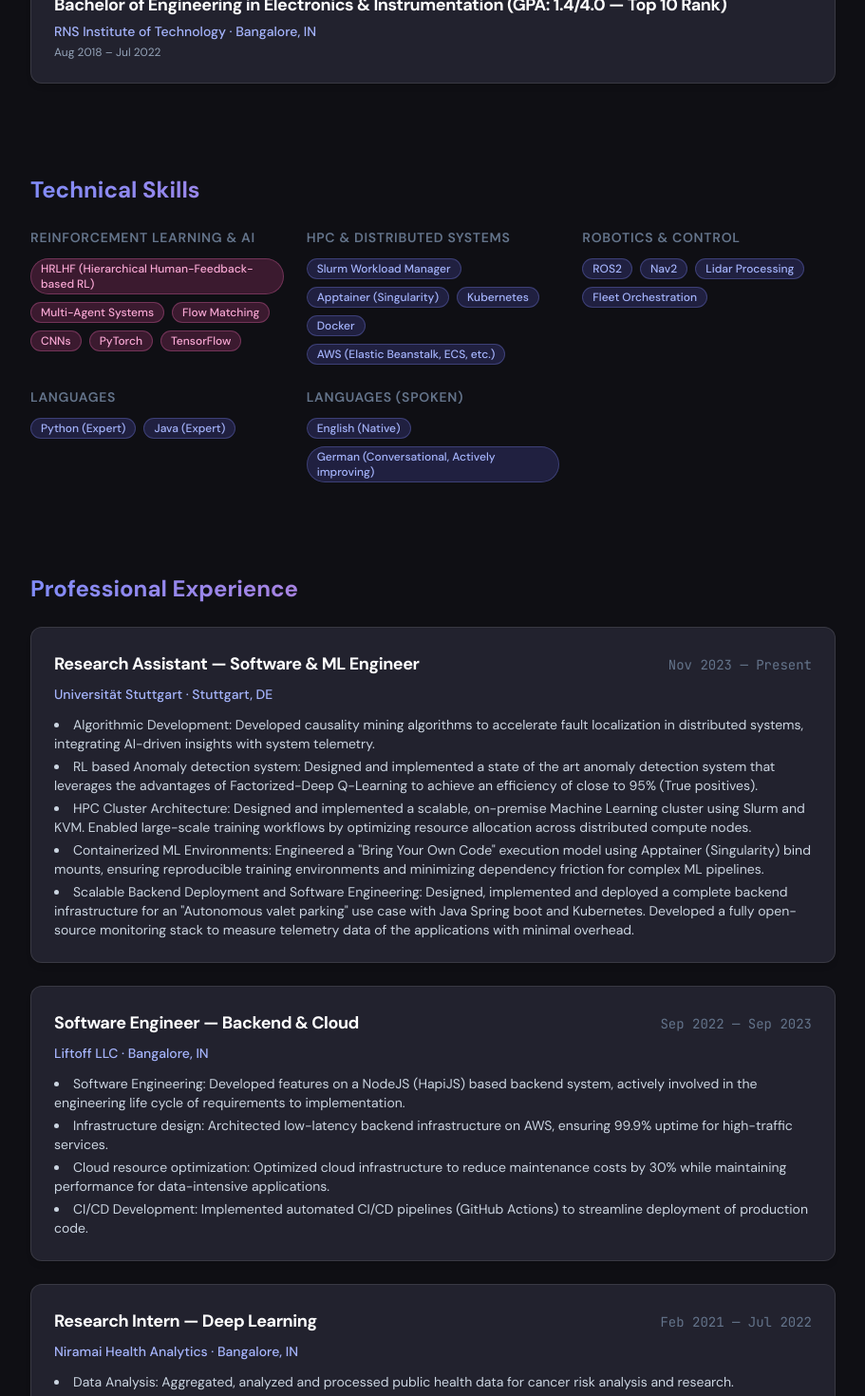
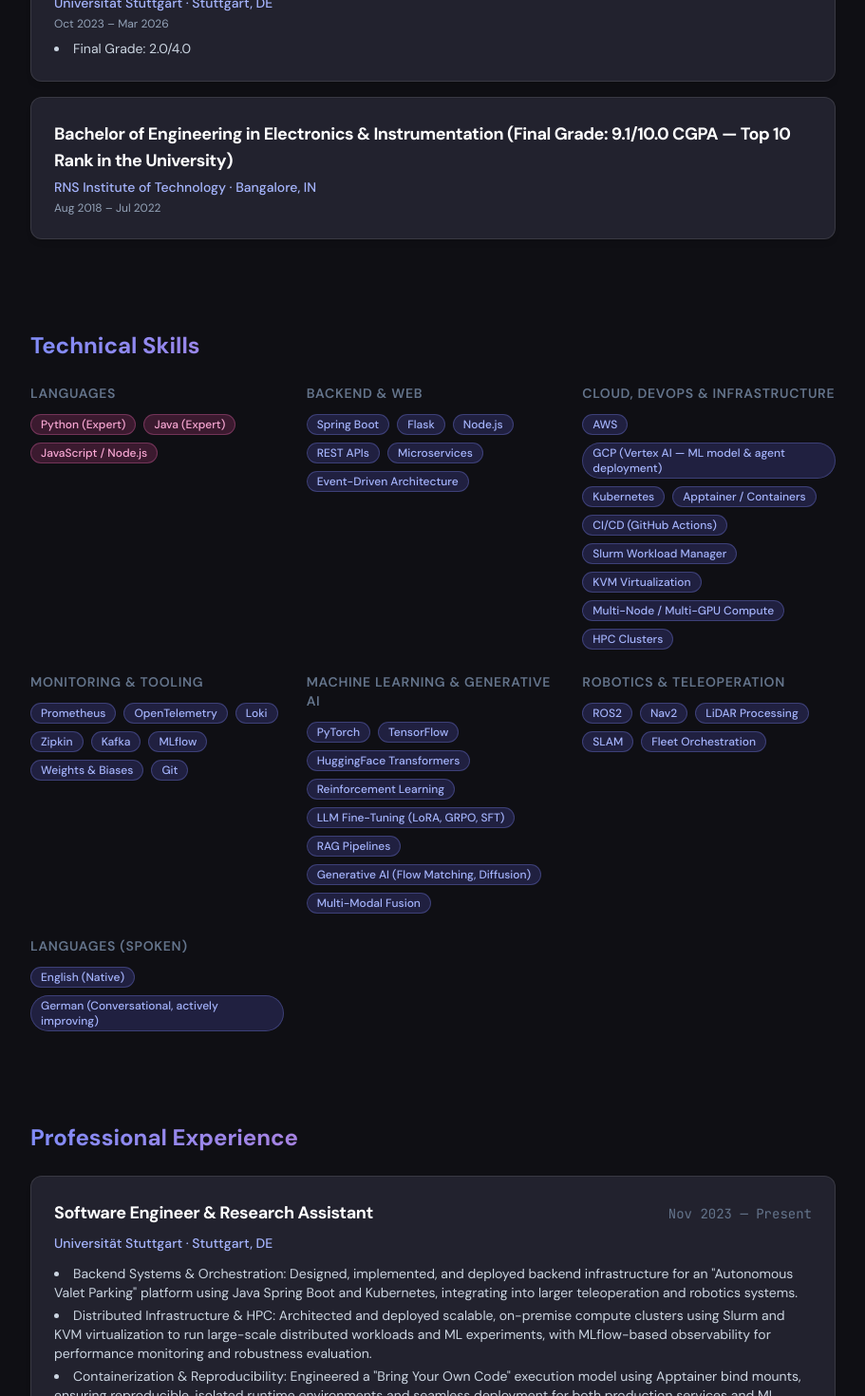
Before and after one commit to imkannadiga/OnlineCV, a React (Vite) app: page / in a window 1280 px wide. Shown: the part 880-2350 px from the top of the page at 95% size, without its empty margins (184-1095 px from the left). Built offline with nearby package versions, Linux system fonts and the light colour scheme.

Commit message:
update data

```diff
--- a/src/data/resumeData.js
+++ b/src/data/resumeData.js
@@ -4,7 +4,7 @@
 export const resumeData = {
   profile: {
     name: 'Athreya Hosahalli Prakash',
-    title: 'Machine Learning Engineer | AI researcher | Reinforcement Learning (RL) & HPC Specialist',
+    title: 'Software Engineer & AI/ML Researcher | Backend, Cloud & Distributed Systems | Generative AI, RL & Robotics',
     tagline: 'Python · PyTorch · Kubernetes · Slurm · ROS2 · HRLHF',
     email: 'athreyahosahalliprakash@gmail.com',
     phone: '+49 1590 637 6601',
@@ -15,20 +15,20 @@
     avatar: null,
   },
 
-  summary: `Machine Learning Engineer specializing in Hierarchical Reinforcement Learning (HRLHF), Robotics Control, and Distributed HPC Infrastructure. Built, implemented and demonstrated effectiveness of Reinforcement learning solutions for causality mining applications. Proven expertise in architecting on-premise ML clusters using Slurm and Kubernetes for scalable model training. Deep technical background in ROS2 navigation stacks, Model Predictive Control (MPC), and Generative AI beyond LLMs (Flow Matching). Combining research-grade theoretical knowledge with production engineering skills to build next-generation intelligent systems. Also, Software and DevOps Engineer on the side with expertise in AWS, Kubernetes, and CI/CD.`,
+  summary: `Software Engineer and AI Researcher with a strong foundation across backend engineering, cloud/distributed systems, and applied machine learning. Combines production engineering (Java Spring Boot, Node.js, AWS, Kubernetes, CI/CD) with hands-on research in Reinforcement Learning, Generative AI (Flow Matching), LLM fine-tuning, and multi-modal human-in-the-loop systems. Backed by published research in self-adaptive, multi-modal anomaly detection at the University of Stuttgart. Experienced in architecting low-latency, high-availability backend services, designing scalable HPC/compute infrastructure, and deploying robotics systems with ROS2. Proven ability to own systems end-to-end — from requirements and experiment design through implementation, deployment, and observability — and to collaborate across cross-disciplinary teams to ship reliable, maintainable, and research-grade software.`,
 
   education: [
     {
       id: '1',
-      degree: 'Master of Science in Information Technology (Specialization: Software/Hardware Engineering)',
+      degree: 'Master of Science in Information Technology (Specialization: Computer Software Engineering, Focus: Machine Learning & Robotics)',
       school: 'Universität Stuttgart',
       location: 'Stuttgart, DE',
-      year: 'Oct 2023 – Present',
-      highlights: [],
+      year: 'Oct 2023 – Mar 2026',
+      highlights: ['Final Grade: 2.0/4.0'],
     },
     {
       id: '2',
-      degree: 'Bachelor of Engineering in Electronics & Instrumentation (GPA: 1.4/4.0 — Top 10 Rank)',
+      degree: 'Bachelor of Engineering in Electronics & Instrumentation (Final Grade: 9.1/10.0 CGPA — Top 10 Rank in the University)',
       school: 'RNS Institute of Technology',
       location: 'Bangalore, IN',
       year: 'Aug 2018 – Jul 2022',
@@ -38,41 +38,50 @@
 
   skills: [
     {
-      category: 'Reinforcement Learning & AI',
-      items: ['HRLHF (Hierarchical Human-Feedback-based RL)', 'Multi-Agent Systems', 'Flow Matching', 'CNNs', 'PyTorch', 'TensorFlow'],
+      category: 'Languages',
+      items: ['Python (Expert)', 'Java (Expert)', 'JavaScript / Node.js'],
     },
     {
-      category: 'HPC & Distributed Systems',
-      items: ['Slurm Workload Manager', 'Apptainer (Singularity)', 'Kubernetes', 'Docker', 'AWS (Elastic Beanstalk, ECS, etc.)'],
+      category: 'Backend & Web',
+      items: ['Spring Boot', 'Flask', 'Node.js', 'REST APIs', 'Microservices', 'Event-Driven Architecture'],
     },
     {
-      category: 'Robotics & Control',
-      items: ['ROS2', 'Nav2', 'Lidar Processing', 'Fleet Orchestration'],
+      category: 'Cloud, DevOps & Infrastructure',
+      items: ['AWS', 'GCP (Vertex AI — ML model & agent deployment)', 'Kubernetes', 'Apptainer / Containers', 'CI/CD (GitHub Actions)', 'Slurm Workload Manager', 'KVM Virtualization', 'Multi-Node / Multi-GPU Compute', 'HPC Clusters'],
     },
     {
-      category: 'Languages',
-      items: ['Python (Expert)', 'Java (Expert)'],
+      category: 'Monitoring & Tooling',
+      items: ['Prometheus', 'OpenTelemetry', 'Loki', 'Zipkin', 'Kafka', 'MLflow', 'Weights & Biases', 'Git'],
+    },
+    {
+      category: 'Machine Learning & Generative AI',
+      items: ['PyTorch', 'TensorFlow', 'HuggingFace Transformers', 'Reinforcement Learning', 'LLM Fine-Tuning (LoRA, GRPO, SFT)', 'RAG Pipelines', 'Generative AI (Flow Matching, Diffusion)', 'Multi-Modal Fusion'],
+    },
+    {
+      category: 'Robotics & Teleoperation',
+      items: ['ROS2', 'Nav2', 'LiDAR Processing', 'SLAM', 'Fleet Orchestration'],
     },
     {
       category: 'Languages (Spoken)',
-      items: ['English (Native)', 'German (Conversational, Actively improving)'],
+      items: ['English (Native)', 'German (Conversational, actively improving)'],
     },
   ],
 
   experience: [
     {
       id: '1',
-      role: 'Research Assistant — Software & ML Engineer',
+      role: 'Software Engineer & Research Assistant',
       company: 'Universität Stuttgart',
       location: 'Stuttgart, DE',
       startDate: 'Nov 2023',
       endDate: 'Present',
       highlights: [
-        'Algorithmic Development: Developed causality mining algorithms to accelerate fault localization in distributed systems, integrating AI-driven insights with system telemetry.',
-        'RL based Anomaly detection system: Designed and implemented a state of the art anomaly detection system that leverages the advantages of Factorized-Deep Q-Learning to achieve an efficiency of close to 95% (True positives).',
-        'HPC Cluster Architecture: Designed and implemented a scalable, on-premise Machine Learning cluster using Slurm and KVM. Enabled large-scale training workflows by optimizing resource allocation across distributed compute nodes.',
-        'Containerized ML Environments: Engineered a "Bring Your Own Code" execution model using Apptainer (Singularity) bind mounts, ensuring reproducible training environments and minimizing dependency friction for complex ML pipelines.',
-        'Scalable Backend Deployment and Software Engineering: Designed, implemented and deployed a complete backend infrastructure for an "Autonomous valet parking" use case with Java Spring boot and Kubernetes. Developed a fully open-source monitoring stack to measure telemetry data of the applications with minimal overhead.',
+        'Backend Systems & Orchestration: Designed, implemented, and deployed backend infrastructure for an "Autonomous Valet Parking" platform using Java Spring Boot and Kubernetes, integrating into larger teleoperation and robotics systems.',
+        'Distributed Infrastructure & HPC: Architected and deployed scalable, on-premise compute clusters using Slurm and KVM virtualization to run large-scale distributed workloads and ML experiments, with MLflow-based observability for performance monitoring and robustness evaluation.',
+        'Containerization & Reproducibility: Engineered a "Bring Your Own Code" execution model using Apptainer bind mounts, ensuring reproducible, isolated runtime environments and seamless deployment for both production services and ML training.',
+        'Robotics Software: Built and deployed a modular autonomous navigation framework on mobile robots using ROS2 and Nav2 for customized use-case implementations.',
+        'Event-Based Data Streaming: Developed a high-throughput Kubernetes observability stack (OpenTelemetry with Prometheus-Zipkin-Loki) with low-latency event streaming using Kafka for an abstracted interface to analysis applications.',
+        'Algorithms & Human-in-the-Loop RL: Implemented multi-modal causality and reinforcement-learning algorithms (Factorized Deep Q-Learning with human-feedback loops) for distributed fault localization and anomaly detection, validated on real connected-vehicle telemetry rather than simulation alone, achieving 95% efficiency.',
       ],
     },
     {
@@ -83,24 +92,24 @@
       startDate: 'Sep 2022',
       endDate: 'Sep 2023',
       highlights: [
-        'Software Engineering: Developed features on a NodeJS (HapiJS) based backend system, actively involved in the engineering life cycle of requirements to implementation.',
-        'Infrastructure design: Architected low-latency backend infrastructure on AWS, ensuring 99.9% uptime for high-traffic services.',
-        'Cloud resource optimization: Optimized cloud infrastructure to reduce maintenance costs by 30% while maintaining performance for data-intensive applications.',
-        'CI/CD Development: Implemented automated CI/CD pipelines (GitHub Actions) to streamline deployment of production code.',
+        'Backend Development: Developed features on a Node.js backend system, collaborating with cross-disciplinary teams across the full engineering lifecycle from requirements to implementation.',
+        'Cloud Infrastructure: Architected low-latency backend infrastructure on AWS, deploying robust services and ensuring 99.9% uptime for high-traffic applications.',
+        'Performance & Cost Optimization: Ran infrastructure experiments to optimize cloud resource allocation, reducing operational/maintenance costs by 30% while maintaining performance for data-intensive workloads.',
+        'CI/CD: Built automated CI/CD pipelines (GitHub Actions) to streamline the deployment of production code.',
       ],
     },
     {
       id: '3',
-      role: 'Research Intern — Deep Learning',
+      role: 'Software Engineer / Research Intern — Deep Learning',
       company: 'Niramai Health Analytics',
       location: 'Bangalore, IN',
       startDate: 'Feb 2021',
       endDate: 'Jul 2022',
       highlights: [
-        'Data Analysis: Aggregated, analyzed and processed public health data for cancer risk analysis and research.',
-        'Deep Learning: Designed, implemented and tested a CNN based cancer risk estimation model to predict cancer incidence risk based on processed data.',
-        'Exploratory analysis: Experimented with Multi-task learning, custom training loops and error injection into data to improve model performance.',
-        'Model deployment: Developed a Python-Flask based web-app to implement a survey-based cancer risk estimation engine to work with trained model.',
+        'Data Pipelines: Built Python data-aggregation and preprocessing pipelines to transform extensive public health datasets for downstream model training in cancer risk analysis.',
+        'Application & Model Development: Designed a CNN-based prediction model in Python (custom training loops, multi-task learning, data error injection) to predict cancer incidence risk based on processed modalities.',
+        'Experimentation & Robustness: Conducted experiments using multi-task learning, custom training loops, and data error injection to evaluate model performance and significantly improve robustness.',
+        'Model Deployment: Shipped the trained model via a Python/Flask web application as a survey-based risk-estimation engine.',
       ],
     },
   ],
@@ -108,46 +117,88 @@
   personalProjects: [
     {
       id: '1',
+      role: 'Event-Driven Architecture for Autonomous Driving',
+      company: null,
+      location: null,
+      startDate: null,
+      endDate: null,
+      highlights: [
+        'Motivation & System Design: Addressed growing operational complexity in connected autonomous vehicles by engineering a decoupled, event-driven architecture using ROS2 and Nav2 that abstracted the UGV (Unmanned Ground Vehicle) physical control layer from cloud-based, use-case-specific controllers, reducing inter-service coupling and optimizing development effort.',
+        'Backend & Microservices: Built cloud microservices with Java Spring Boot orchestrated on Kubernetes, integrating LiDAR, SLAM, and control services into a single workflow.',
+        'Prototype & Validation: Validated the framework by deploying a complex autonomous valet parking and retrieval use case on an AgileX SCOUT 2.0 robot, seamlessly orchestrating LiDAR, SLAM, and cloud microservices.',
+      ],
+    },
+    {
+      id: '2',
       role: 'CognitiveScrum — Multi-Agent AI System',
       company: null,
       location: null,
       startDate: 'Jan 2026',
       endDate: null,
       highlights: [
-        'Agentic AI: Built an agentic AI based scrum master based on CrewAI, capable of analyzing product requirements, planning sprint timelines and assigning tasks to the most suitable employee based on profile.',
-        'RAG Pipeline: Implemented a RAG pipeline to shard employee profiles into relevant information trees based on Semantic Candidate Mapping to retrieve the most suitable candidate to perform a specific task.',
-        'End to end workflow design: Designed the entire system to ingest employee resumes, any sprint backlogs to perform a context interview to achieve efficiency, and efficiently generate a sprint plan which matches each employee\'s best skills to each job, ensuring uniform workload management.',
+        'System Architecture: Built an agentic multi-agent system using CrewAI to emulate Scrum-Master decision-making for timeline planning and resource allocation.',
+        'Document Processing & RAG Pipeline: Implemented a RAG-based ingestion and retrieval pipeline to parse, structure, and semantically map unstructured documents (employee CVs) into searchable information trees for candidate mapping, demonstrating end-to-end LLM-powered extraction.',
+        'Integration: Designed an end-to-end workflow integrating contextual interviews and automated sprint planning into a practical project-management application.',
       ],
     },
     {
-      id: '2',
-      role: 'Design of a Multi-Modal Causality mining platform using anomaly detection',
+      id: '3',
+      role: 'Constrained Mathematical Reasoning via LLM Fine-Tuning',
+      company: null,
+      location: null,
+      startDate: null,
+      endDate: null,
+      highlights: [
+        'Data Pipeline: Developed a custom Python data-transformation pipeline to preprocess standard ground-truth answers into compliant training datasets.',
+        'Training Pipeline: Built a hybrid SFT + GRPO training pipeline (Qwen 2.5-0.5B via HuggingFace, LoRA r=8, alpha=16) with custom reward structures to stabilize training and reproduce constrained human reasoning.',
+        'Evaluation Tooling: Built an automated evaluation suite to systematically benchmark outputs, achieving 99.5% adherence to constraints and improved mathematical robustness.',
+      ],
+    },
+    {
+      id: '4',
+      role: 'Multi-Modal Causality Mining with Anomaly Detection',
       company: null,
       location: null,
       startDate: 'Oct 2025',
       endDate: null,
       highlights: [
-        'Anomaly detection: Designed an HRLHF pipeline (Reinforcement Learning from Human Feedback), integrating human feedback loops to optimize reward functions for anomaly detection in real-time environments.',
-        'HRLHF-Based Causality Mining: Designed a Hierarchical reinforcement learning based causality mining system to efficiently localize and detect root causes in the system.',
-        'Agentic AI Pipeline: Developed a novel framework utilizing LLMs to infer causal relationships from system logs, bridging the gap between symbolic reasoning and neural control.',
-        'System Optimization: Achieved significant improvements in detection precision through iterative model refinement and adversarial testing scenarios.',
+        'Human-in-the-Loop AI: Designed an advanced HRLHF pipeline integrating human feedback loops to optimize reward functions and align the system with expert decision-making in anomaly detection.',
+        'Multi-Modality Fusion: Developed a novel framework utilizing LLMs to infer causal relationships from multi-modal system logs, bridging the gap between symbolic reasoning and neural control.',
+        'Experimentation: Conducted rigorous adversarial testing scenarios and iterative model refinements to evaluate performance and improve detection robustness.',
       ],
     },
     {
-      id: '3',
-      role: 'Generative Conditional Flow Matching for Parametric PDE Simulations',
+      id: '5',
+      role: 'Generative Conditional Flow Matching for Parametric PDEs',
       company: null,
       location: null,
       startDate: 'June 2025',
       endDate: null,
       highlights: [
-        'Flow Matching Models: Investigated and implemented Flow Matching as a computationally efficient alternative to Diffusion models for parametric PDE simulations.',
-        'Unified Training Framework: Built a scalable training framework to benchmark physics-informed generative models, demonstrating superior inference speed over traditional solvers.',
+        'Generative AI Algorithms: Designed and implemented Generative Flow Matching models in PyTorch as a computationally efficient alternative to Diffusion models for parametric simulations.',
+        'Unified Training Framework: Built a scalable, unified training framework to benchmark physics-informed generative models across multi-GPU clusters, enabling rapid deployment and iteration.',
+        'Performance Evaluation: Conducted controlled ablation studies across architectures (from simple U-Nets to complex neural operators) against traditional solvers to evaluate performance and robustness.',
+      ],
+    },
+    {
+      id: '6',
+      role: 'DeepSeek From Scratch — End-to-End LLM Pipeline',
+      company: null,
+      location: null,
+      startDate: null,
+      endDate: null,
+      highlights: [
+        'Architecture Implementation: Built a complete transformer stack from scratch in PyTorch — including Multi-Head Attention (MHA), Multi-Query Attention (MQA), and Multi-Head Latent Attention (MLA) with down/up-projection KV latent compression, sinusoidal positional embeddings, Pre-LN transformer blocks (MHATransformer, MLATransformer), and a GPT-2-style model assembling token embeddings, ModuleList of transformer blocks, final LayerNorm, and linear output head.',
+        'Tokenizer & Data Pipeline: Hand-rolled a BPE tokenizer from scratch (category-aware pretokenization via regex, merge loop, encode/decode, JSON save/load with config-hash validation), verified round-trip on the full Shakespeare corpus (1.1M chars → 380K tokens at vocab_size=2000). Built a ShakespeareDataset with 80/10/10 train/test/val split and random-window batch sampling.',
+        'Training Infrastructure: Implemented a full Trainer class covering forward/loss, gradient clipping, LambdaLR linear warmup + decay scheduling, periodic eval, autoregressive generation with greedy and temperature sampling, tok/s throughput logging, and checkpoint save/load (model + optimizer + scheduler state dicts).',
+        'Training Run & Results: Trained a 1.3M-parameter MHA GPT-2 model (d=128, 4 blocks, 4 heads, seq_len=128) for 5000 steps on CPU; train loss improved from 5.84 → 3.75, with Shakespearean structure and coherent outputs emerging by step 3000+. Baseline throughput: ~4 steps/sec training, ~500 tok/s generation (pre-KV-cache).',
+        'Planned Extensions: MoE layer (router, top-k expert selection, aux-loss-free load balancing), KV cache in MLA (compressed latent c_kv), full DeepSeek-style model (MLA + MoE + RoPE), GRPO reasoning training, SFT, and a FastAPI + Streamlit serving layer with/without KV cache.',
       ],
     },
   ],
 
   publications: [
-    'Weiß, M., Dettinger, F., Prakash, A. H., Jazdi, N., & Weyrich, M. (n.d.). Self-Adaptive Anomaly Detection with Reinforcement Learning and Human Feedback in Connected Vehicles. Institute of Industrial Automation and Software Engineering (IAS), University of Stuttgart.',
+    'Weiß, M., Prakash, A. H., Dettinger, F., Jazdi, N., & Weyrich, M. (2026). Self-Adaptive Anomaly Detection with Reinforcement Learning and Human Feedback for Connected Vehicles. Institute of Industrial Automation and Software Engineering (IAS), University of Stuttgart. Accepted at ETFA 2026.',
+    'Weiß, M., Prakash, A. H., Dettinger, F., Jazdi, N., & Weyrich, M. (2026). SDVDiag: Multimodal Causal Discovery for Online Diagnosis in Software-Defined Vehicles. Institute of Industrial Automation and Software Engineering (IAS), University of Stuttgart. arXiv:2606.15559.',
   ],
 }
```
